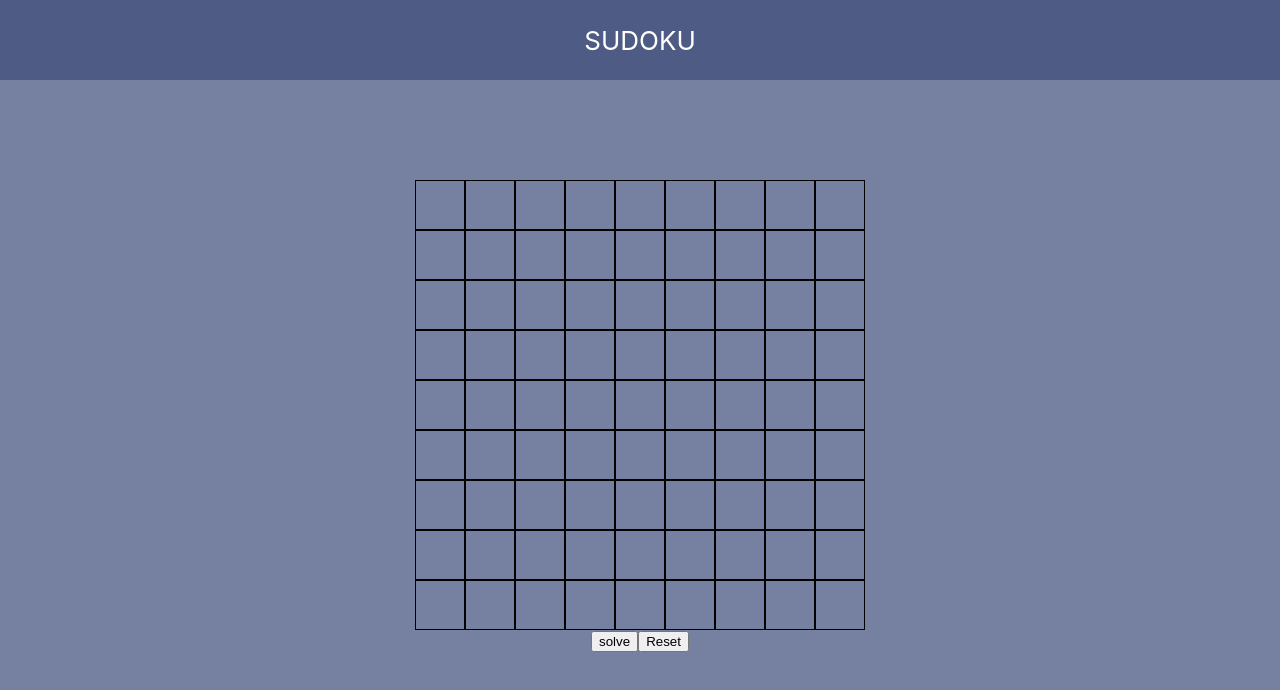
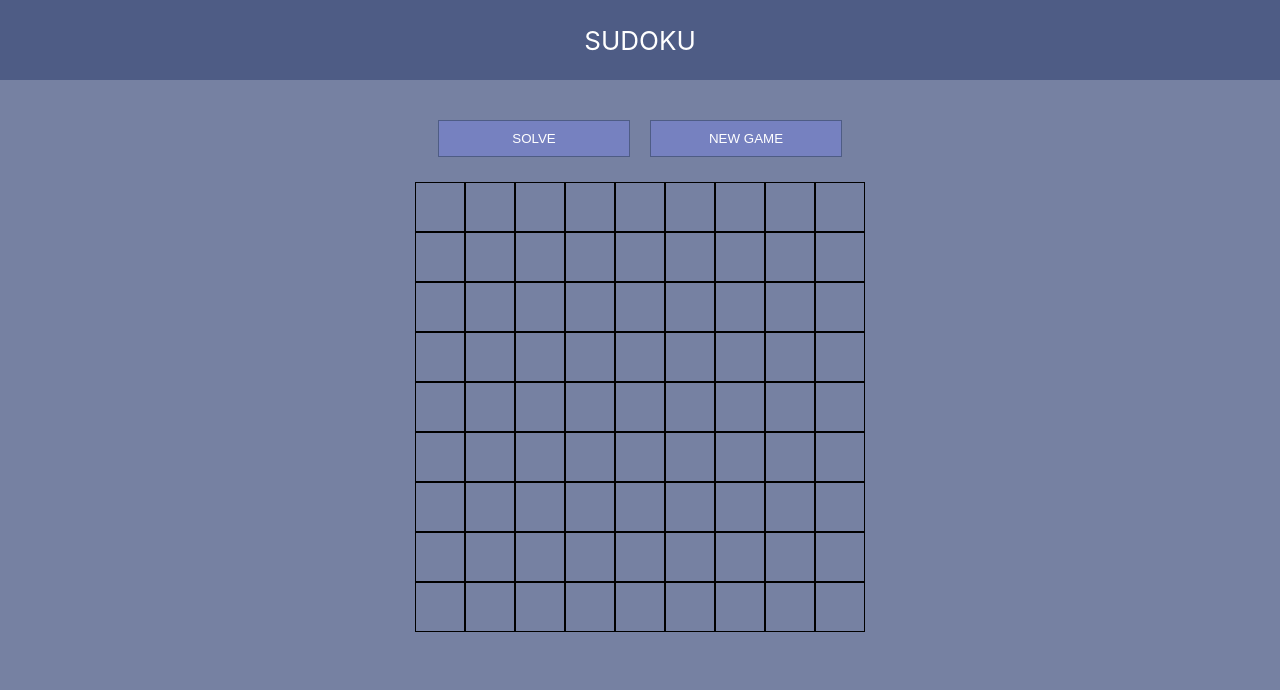
Before and after one commit to nicolosponziello/sudoku-game-react, a React (Create React App) app: page / in a window 1280 px wide. Shown: the top 690 px of the page. Built offline with nearby package versions, Linux system fonts and the light colour scheme.

Commit message:
update style

```diff
--- a/src/App.css
+++ b/src/App.css
@@ -37,10 +37,29 @@
   align-content: center;
   font-size: calc(10px + 2vmin);
 
-  margin-bottom: 100px;
+  margin-bottom: 30px;
 }
 
 .header .title {
   justify-self: center;
   align-self: center;
 }
+
+.btn {
+  text-transform: uppercase;
+  width: 15vw;
+  min-width: 50px;
+  padding: 10px;
+  text-shadow: 1em;
+  color: white;
+  background-color: #7681c0;
+  border: 1px solid #4e5c85;
+  margin: 10px;
+}
+
+.btn:hover {
+  background-color: #4e5caa;
+}
+.btns-control {
+  margin-bottom: 15px;
+}
--- a/src/components/Board.tsx
+++ b/src/components/Board.tsx
@@ -65,15 +65,17 @@ class Board extends React.Component<Props, State>{
         let board = this.createBoard();
         return (
             <React.Fragment>
+                <div className="btns-control">
+                    <button className="btn" onClick={() => {
+                        if(solve(this.state.board, this.state.boardSize)){
+                            this.setState({board: this.state.board});
+                        }
+                    }}>solve</button>
+                    <button className="btn" onClick={() => {
+                        this.setState({board: generatePuzzle(this.state.boardSize)});
+                    }}>New game</button>
+                </div>
                 {board}
-                <button onClick={() => {
-                    if(solve(this.state.board, this.state.boardSize)){
-                        this.setState({board: this.state.board});
-                    }
-                }}>solve</button>
-                <button onClick={() => {
-                    this.setState({board: generatePuzzle(this.state.boardSize)});
-                }}>Reset</button>
             </React.Fragment>
         );
     }
```
